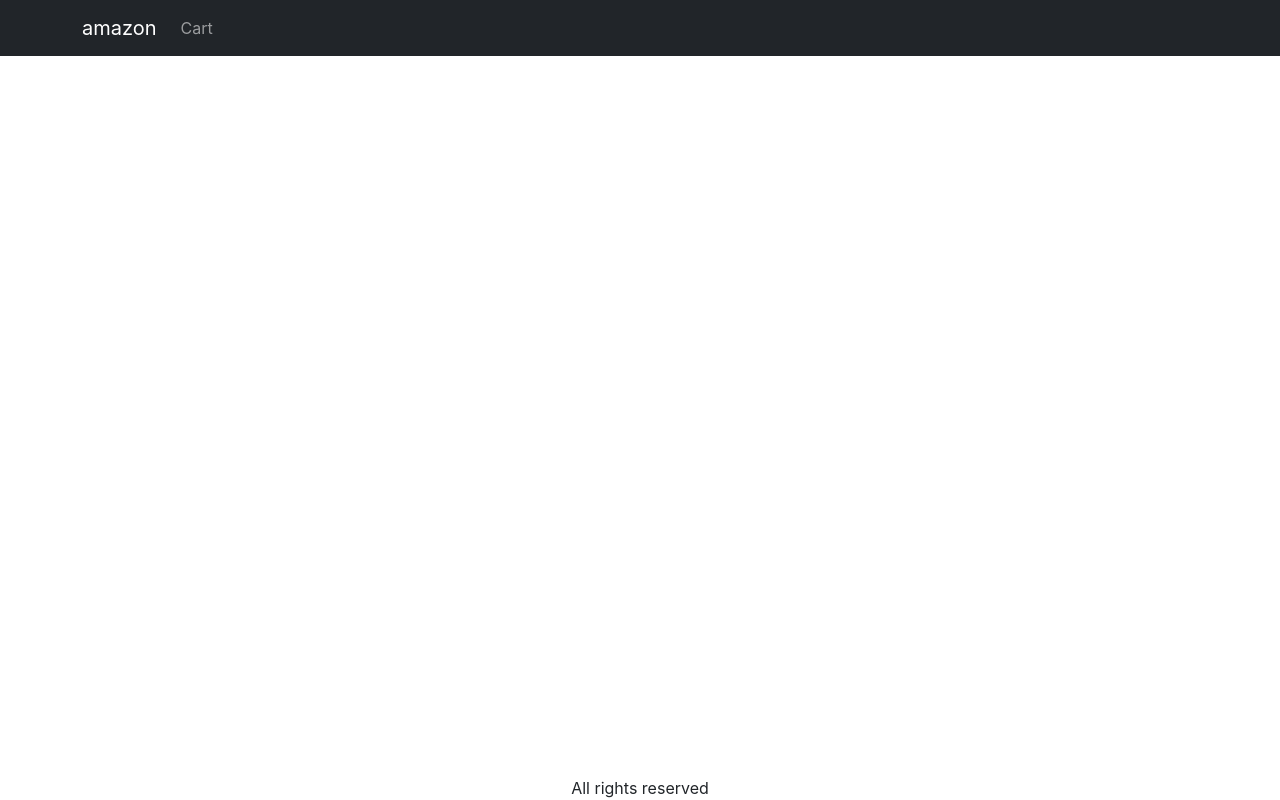
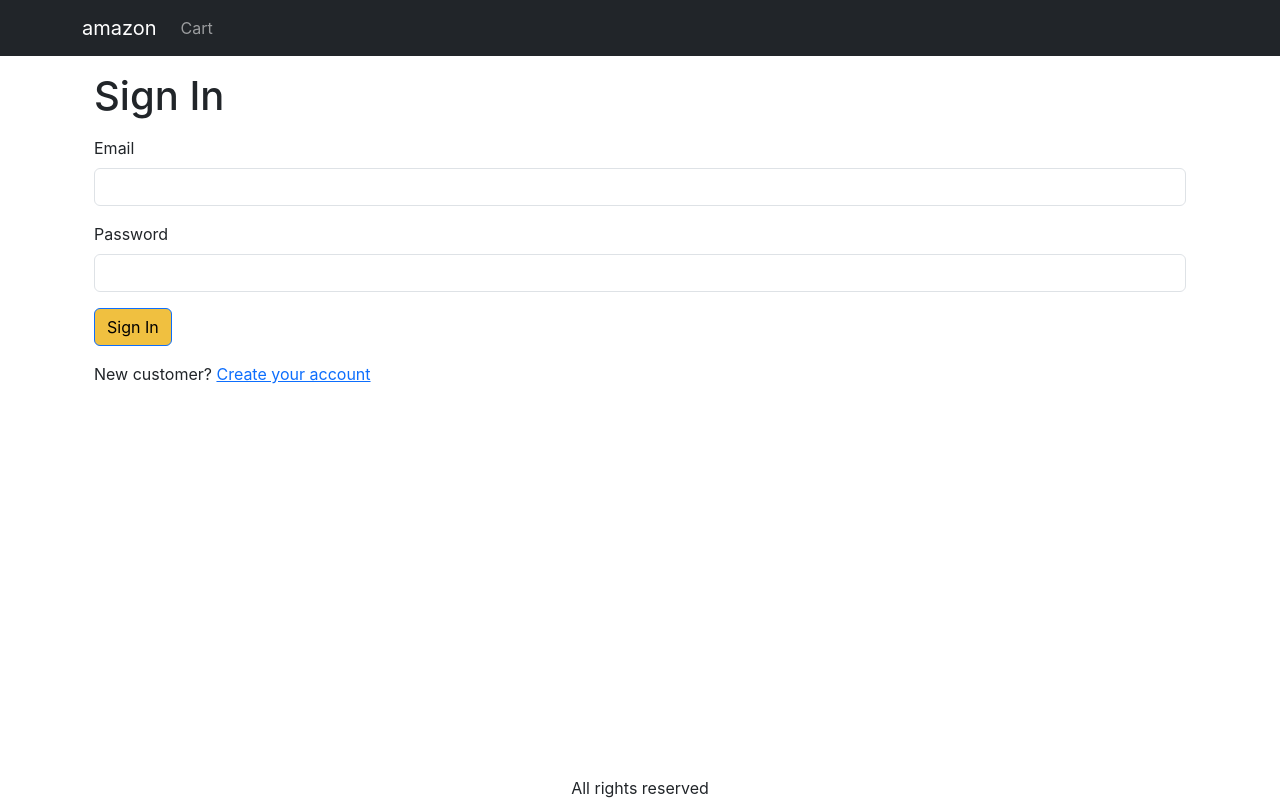
Before and after one commit to AmirDehestani/E-commerce, a React (Create React App) app in the folder frontend/: page /signin in a window 1280 px wide. Built offline with nearby package versions, Linux system fonts and the light colour scheme.

Commit message:
Create Sign In UI

```diff
--- a/frontend/src/App.js
+++ b/frontend/src/App.js
@@ -9,6 +9,7 @@
 import { useContext } from 'react';
 import { Store } from './Store';
 import CartScreen from './screens/CartScreen';
+import SigninScreen from './screens/SigninScreen';
 
 function App() {
   const { state } = useContext(Store);
@@ -40,6 +41,7 @@
           <Container className="mt-3">
             <Routes>
               <Route path="/" element={<HomeScreen />} />
+              <Route path="/signin" element={<SigninScreen />} />
               <Route path="/cart" element={<CartScreen />} />
               <Route path="/product/:slug" element={<ProductScreen />} />
             </Routes>
--- a/frontend/src/index.css
+++ b/frontend/src/index.css
@@ -9,6 +9,10 @@
 
 .site-container {
   min-height: 100vh;
+}
+
+.small-container {
+  max-width: 600px;
 }
 
 main {
--- /dev/null
+++ b/frontend/src/screens/SigninScreen.js
@@ -0,0 +1,36 @@
+import { Link, useLocation } from 'react-router-dom';
+import Container from 'react-bootstrap/Container';
+import Form from 'react-bootstrap/Form';
+import Button from 'react-bootstrap/Button';
+import { Helmet } from 'react-helmet-async';
+
+export default function SigninScreen() {
+  const { search } = useLocation();
+  const redirectInUrl = new URLSearchParams(search).get('redirect');
+  const redirect = redirectInUrl ? redirectInUrl : '/';
+  return (
+    <Container className="smalll-container">
+      <Helmet>
+        <title>Sign In</title>
+      </Helmet>
+      <h1 className="my-3">Sign In</h1>
+      <Form>
+        <Form.Group className="mb-3" controlId="email">
+          <Form.Label>Email</Form.Label>
+          <Form.Control type="email" required />
+        </Form.Group>
+        <Form.Group className="mb-3" controlId="password">
+          <Form.Label>Password</Form.Label>
+          <Form.Control type="password" required />
+        </Form.Group>
+        <div className="mb-3">
+          <Button type="submit">Sign In</Button>
+        </div>
+        <div className="mb-3">
+          New customer?{' '}
+          <Link to={`/signup?redirect=${redirect}`}>Create your account</Link>
+        </div>
+      </Form>
+    </Container>
+  );
+}
```
